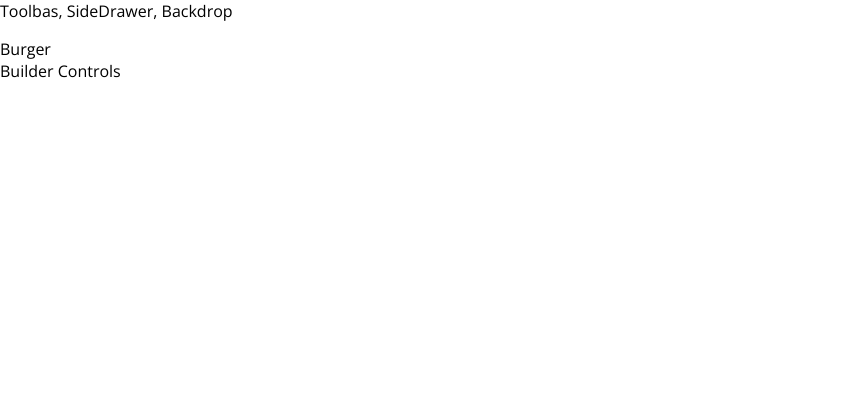
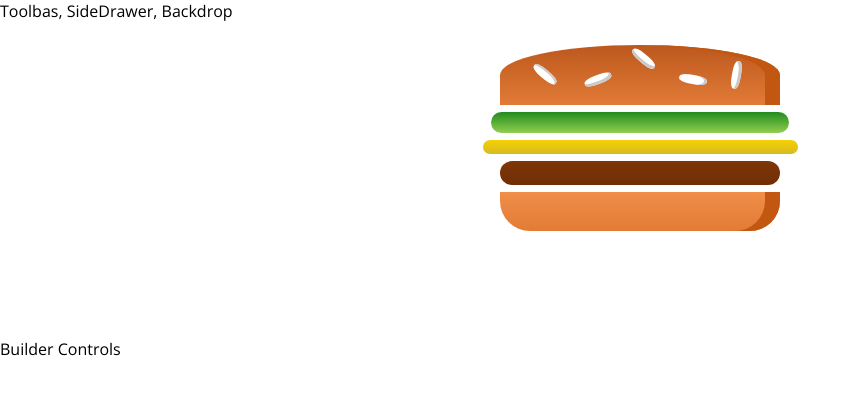
Before and after one commit to harysz/burgerbuilder, a React app: page / in a window 1280 px wide. Shown: the top 394 px of the page, without its empty margins (0-861 px from the left). Built offline with nearby package versions, Linux system fonts and the light colour scheme.

Commit message:
burger componnets rendered

```diff
--- a/src/components/Burger/Buger.js
+++ b/src/components/Burger/Buger.js
@@ -1,9 +1,18 @@
 import React from 'react';
 
+import classes from './Burger.css';
+
+import BurgerIngredient from './BurgerIngredient/BurgerIngredient';
 
 const burger  = ( props ) =>{
      return (
-        <div ></div>
+        <div className={classes.Burger}>
+            <BurgerIngredient type ="bread-top"/>
+            <BurgerIngredient type ="salad"/>
+            <BurgerIngredient type ="cheese"/>
+            <BurgerIngredient type ="meat"/>
+            <BurgerIngredient type ="bread-bottom"/>
+        </div>
      );
 };
 
--- a/src/components/Burger/BurgerIngredient/BurgerIngredient.js
+++ b/src/components/Burger/BurgerIngredient/BurgerIngredient.js
@@ -1,7 +1,7 @@
 import React, { Component } from 'react';
 import PropTypes from 'prop-types';
 
-import classes from './BrugerIngredient.css';
+import classes from './BurgerIngredient.css';
 
 
 class BurgerIngredient extends Component {
--- a/src/containers/BurgerBuilder/BurgerBuilder.js
+++ b/src/containers/BurgerBuilder/BurgerBuilder.js
@@ -1,10 +1,13 @@
 import React, { Component } from 'react';
 import Aux from '../../hoc/Auxilary';
+import Burger from '../../components/Burger/Buger';
+
+
 class BurgerBuilder extends Component {
  render (){
      return (
        <Aux>
-            <div>Burger</div>
+            <Burger/>
             <div>Builder Controls</div>
        </Aux>
      );
```
